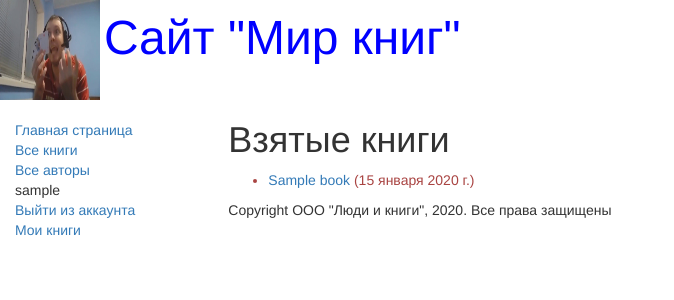
After one commit to GlazovDaniil/learning-Django, a Django app: a page that uses WebBooks/templates/base_generic.html in a window 1280 px wide. The commit adds this page. Shown: the top 300 px of the page, without its empty margins (0-674 px from the left). Run offline with Django 5.2, Linux system fonts and the light colour scheme; a user stored in the database is signed in; tables that the repository leaves empty hold one stand-in row (values such as "Sample post"); some libraries are stand-ins or nearby versions.

Commit message:
ver 0.3.4

```diff
--- a/WebBooks/WebBooks/urls.py
+++ b/WebBooks/WebBooks/urls.py
@@ -31,5 +31,6 @@ urlpatterns = [
 urlpatterns += [
     path('accounts/logout/', views.logout_view, name='logout'),
     path('accounts/', include('django.contrib.auth.urls')),
+    re_path(r'^mybooks/$', views.LoanedBooksByUserListView.as_view(), name='my-borrowed')
 
 ]
--- a/WebBooks/catalog/admin.py
+++ b/WebBooks/catalog/admin.py
@@ -27,8 +27,9 @@ class BooksAdmin(admin.ModelAdmin):
 
 @admin.register(BookInstance)
 class BookInstanceAdmin(admin.ModelAdmin):
+    list_display = ('book', 'status', 'borrower', 'due_back', 'id')
     list_filter = ('book', 'status')
     fieldsets = (
         ('Экземпляр книги', {'fields': ('book', 'imprint', 'inv_nom')}),
-        ('Статус и окончание его действия', {'fields': ('status', 'due_back')}),
+        ('Статус и окончание его действия', {'fields': ('status', 'due_back', 'borrower')}),
     )
--- a/WebBooks/catalog/models.py
+++ b/WebBooks/catalog/models.py
@@ -1,5 +1,7 @@
 from django.db import models
 from django.shortcuts import reverse
+from django.contrib.auth.models import User
+from datetime import date
 # Create your models here.
 
 class Genre(models.Model):
@@ -95,6 +97,16 @@ class BookInstance(models.Model):
     due_back = models.DateField(null=True, blank=True,
                                 help_text="Введите конец срока статуса",
                                 verbose_name="Дaтa окончания статуса")
+    borrower = models.ForeignKey(User, on_delete=models.SET_NULL,
+                                 null=True, blank=True,
+                                 verbose_name="Заказчик",
+                                 help_text="Выберите заказчика книги",)
+    @property
+    def is_overdue(self):
+        if self.due_back and date.today() > self.due_back:
+            return True
+        else:
+            return False
     def __str__(self):
         return '%s %s %s' % (self.inv_nom, self.book, self.status)
 
--- a/WebBooks/catalog/views.py
+++ b/WebBooks/catalog/views.py
@@ -4,6 +4,7 @@ from .models import Books, Autor, BookInstance, Genre
 from django.views import generic
 from django.contrib.auth import logout
 from django.shortcuts import redirect
+from django.contrib.auth.mixins import LoginRequiredMixin
 
 # Create your views here.
 
@@ -49,6 +50,20 @@ def logout_view(request):
     logout(request)
     return redirect('/')
 
+
+class LoanedBooksByUserListView(LoginRequiredMixin, generic.ListView):
+    """
+    Универсальный класс представления списка книг,
+    находящихся в заказе у текущего пользователя.
+    """
+    model = BookInstance
+    template_name = 'catalog/bookinstance_list_borrowed_user.html'
+    paginate_by = 10
+
+    def get_queryset(self):
+        return BookInstance.objects.filter(borrower=self.request.user).filter(status__exact='1').order_by('due_back')
+
+
     """
     В этих фильтрах использован формат: field_name__match_type, где field_name- имя
     поля, по которому фильтруются данные, а match_type - тип соответствия поля
--- a/WebBooks/templates/base_generic.html
+++ b/WebBooks/templates/base_generic.html
@@ -27,6 +27,7 @@
                     {% if user.is_authenticated %}
                         <li>{{ user.get_username }}</li>
                         <li><a href="{% url 'logout' %}?next={{request.path}}">Выйти из аккаунта</a></li>
+                        <li><a href="{% url 'my-borrowed' %}">Мои книги</a></li>
                     {% else %}
                         <li><a href="{% url 'login' %}?next={{request.path}}">Войти в аккаунт</a></li>
                     {% endif %}
--- /dev/null
+++ b/WebBooks/templates/catalog/bookinstance_list_borrowed_user.html
@@ -0,0 +1,18 @@
+{% extends "base_generic.html" %}
+
+{% block content %}
+
+  <h1>Взятые книги</h1>
+  {% if bookinstance_list %}
+  <ul>
+    {% for bookinst in bookinstance_list %}
+      <li class="{% if bookinst.is_overdue %} text-danger{% endif %}">
+        <a href="{% url 'books-detail' bookinst.book.pk %}">{{ bookinst.book.title }}</a> ({{ bookinst.due_back }})
+      </li>
+    {% endfor %}
+  </ul>
+  {% else %}
+  <p>Нет взятых книг</p>
+  {% endif %}
+
+{% endblock content %}
```
Also changed, not shown: WebBooks/catalog/migrations/0003_bookinstance_borrower.py (added).
